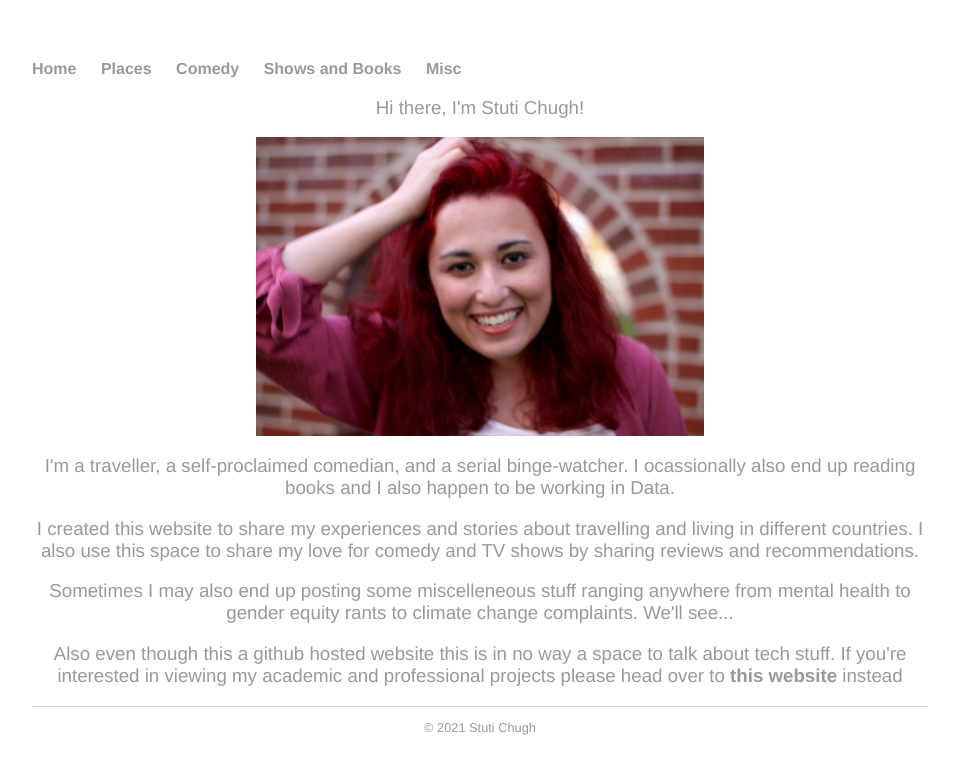
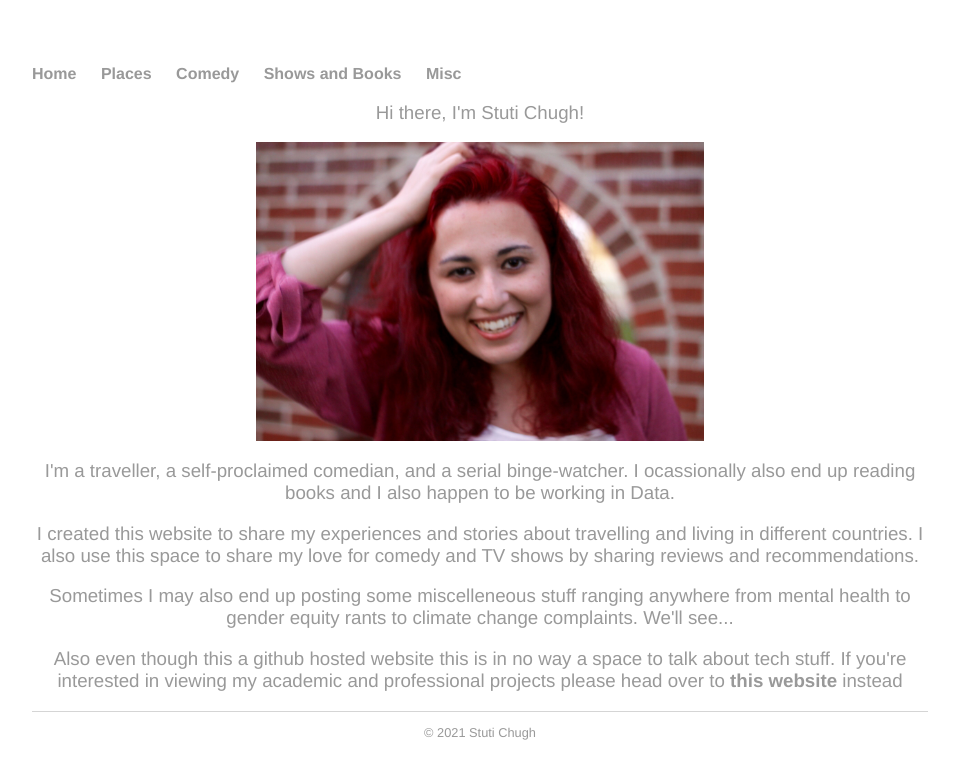
Before and after one commit to stutichugh/stutichugh.github.io, a Jekyll site: the page built from index.html, in a window 1280 px wide. Shown: the top 779 px of the page, without its empty margins (160-1119 px from the left). Built offline with Jekyll 4.4.1, drawn with Linux system fonts in a browser that asks for light colours.

Commit message:
added margin to top

```diff
--- a/_layouts/default.html
+++ b/_layouts/default.html
@@ -9,11 +9,11 @@
 			<nav class="navbar">
 	    		<ul>
 	        		<li><a href="stutichugh.github.io">Home</a></li>
-		        	<li class="dropdown">
+		        	<li class="dropdown" style="margin-top: 5px;">
 
 							<!-- <div class="dropdown"> -->
 								<a>Places</a>
-								<ul class="dropdown-content">
+								<ul class="dropdown-content" >
 		       <li><a href="#">Serbia</a></li>
 		       <li><a href="#">Bay Area</a></li>
 		       <li><a href="#">Croatia</a></li>
--- a/css/main.css
+++ b/css/main.css
@@ -53,6 +53,9 @@
     list-style: none;
 }
 
+ul.menu li {
+    list-style: none;
+}
 
 .center {
   display: block;
```
